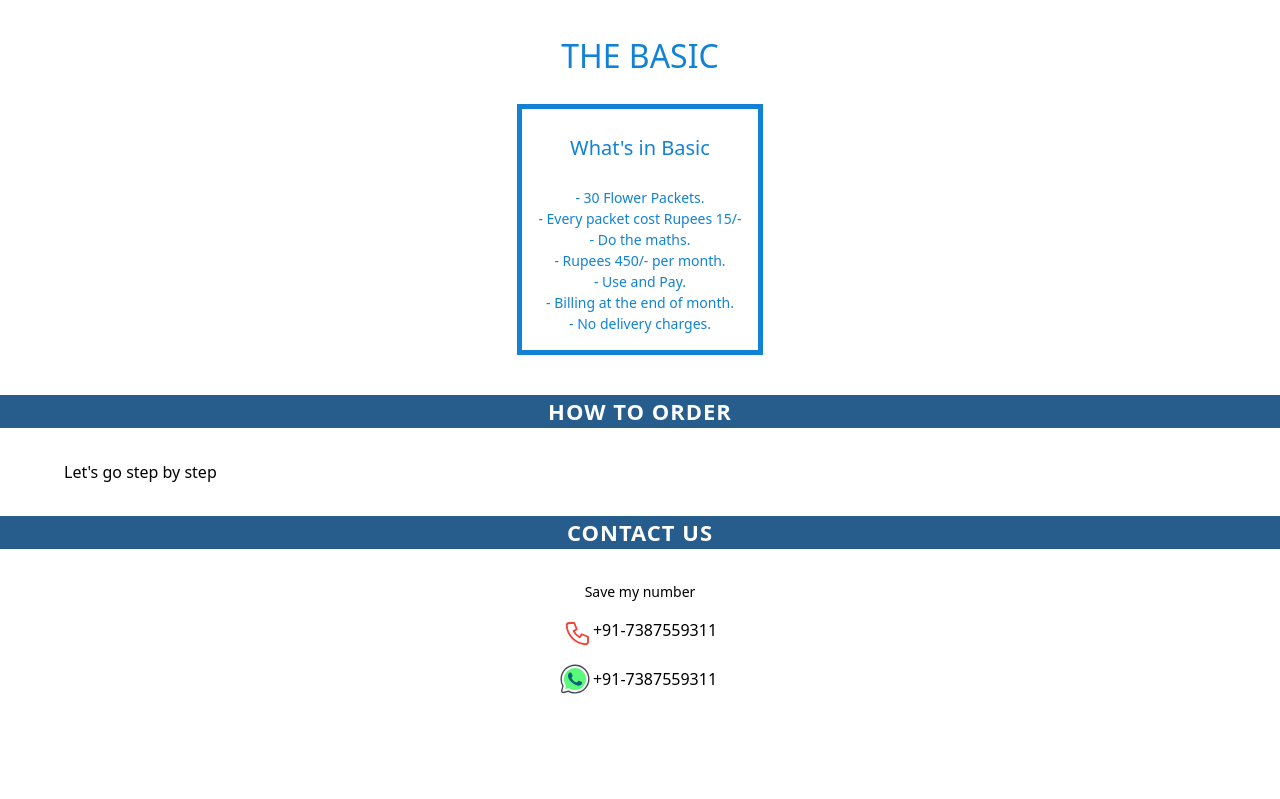
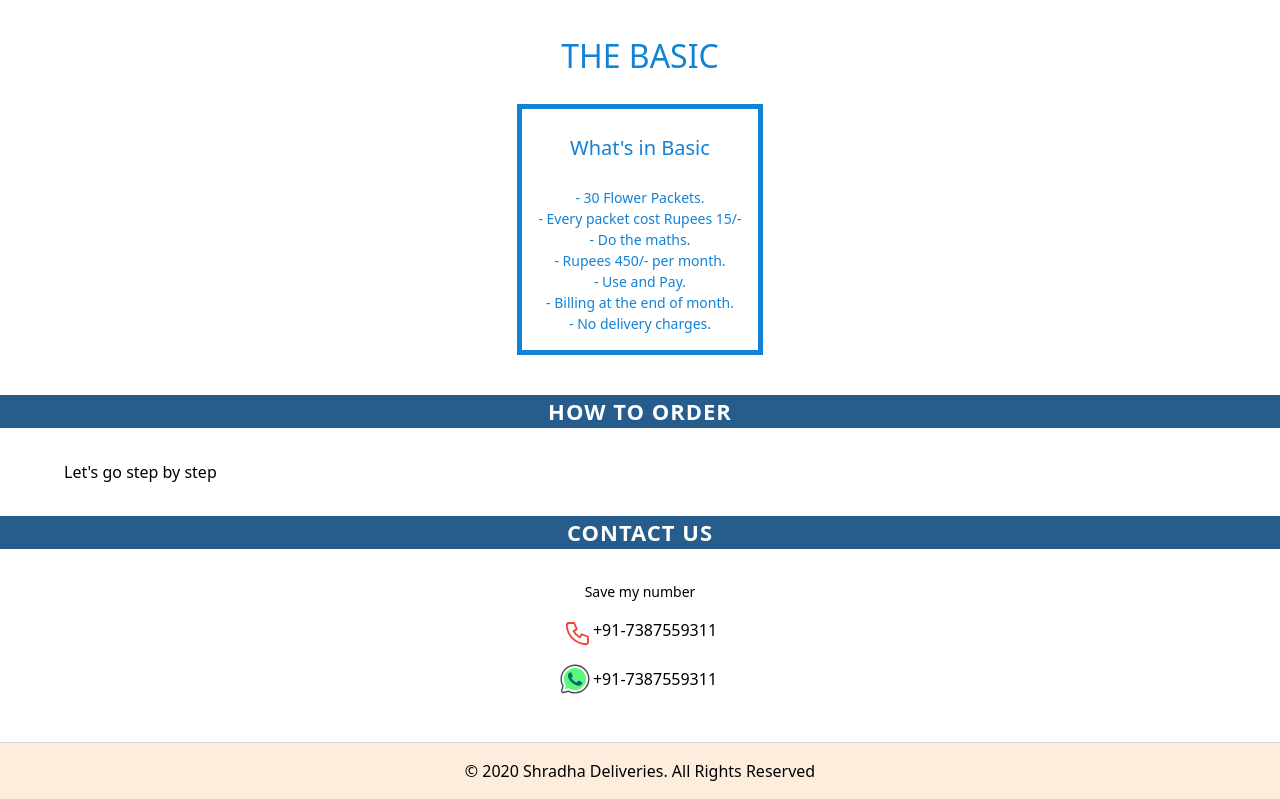
Before and after one commit to nbpro/Shradhadeliveries, a React (Create React App) app: page / in a window 1280 px wide. Shown: the part 1584-2383 px from the top of the page. Before the commit the page ends 2278 px from the top, so only its background shows below. Built offline with nearby package versions, Linux system fonts and the light colour scheme; the HTML template or start-up script is replaced by a standard one.

Commit message:
added footer for site

```diff
--- a/src/App.js
+++ b/src/App.js
@@ -5,6 +5,7 @@ import Features from './screens/features/features';
 import Pricing from './pricing/pricing';
 import OrderDetails from './screens/order/order';
 import ContactUs from './screens/contact/contact';
+import Footer from './screens/footer/footer';
 
 const App = () => {
   return (
@@ -15,6 +16,7 @@ const App = () => {
         <Pricing></Pricing>
         <OrderDetails></OrderDetails>
         <ContactUs></ContactUs>
+        <Footer></Footer>
     </div>
   );
 };
--- /dev/null
+++ b/src/screens/footer/footer.css
@@ -0,0 +1,5 @@
+.footer{
+    background: #FDEDDC;
+    height: 10rem;
+    margin-top:3rem;
+}
--- /dev/null
+++ b/src/screens/footer/footer.js
@@ -0,0 +1,12 @@
+import React from 'react';
+import './footer.css';
+const Footer =  () => {
+    return(
+        <footer class=' footer w-full text-center border-t border-grey p-4 pin-b'>
+             © 2020 Shradha Deliveries. All Rights Reserved
+        </footer>
+    )
+
+}
+
+export default Footer;
```
